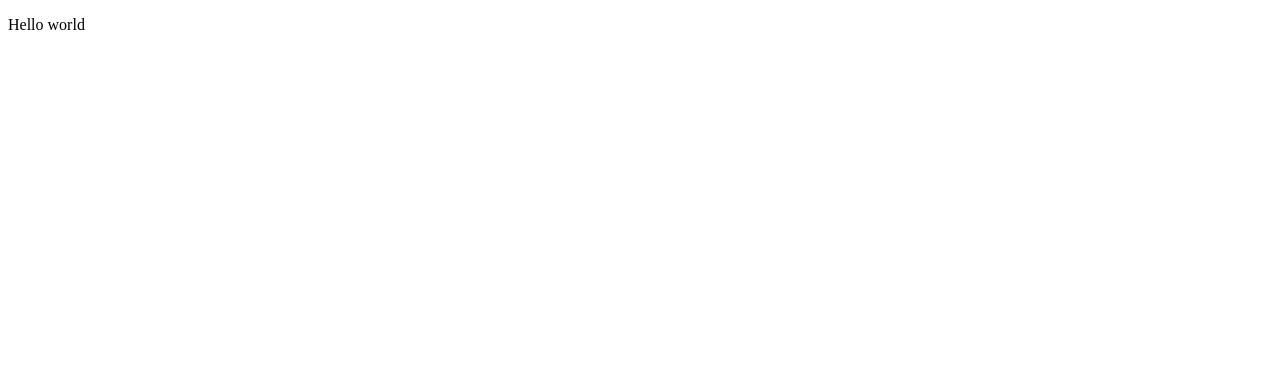
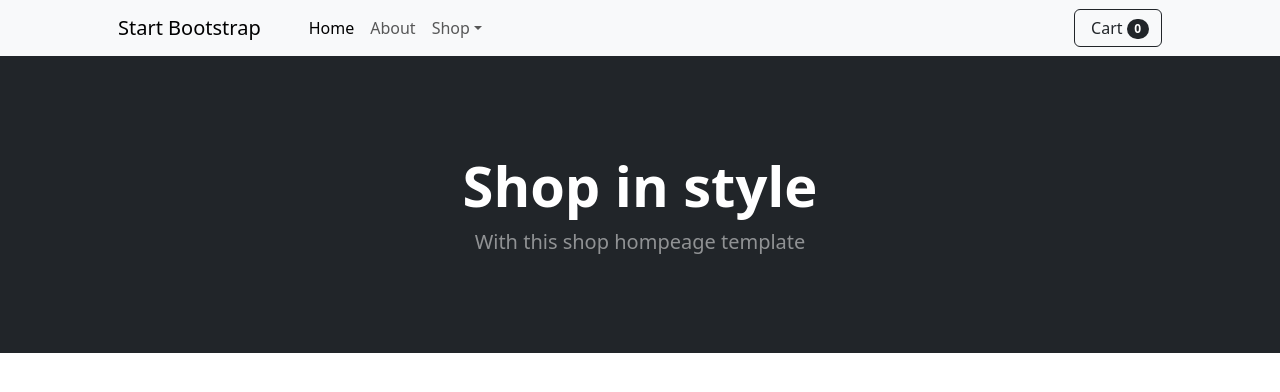
Before and after one commit to KumaranMba/React-Day-3-task, a React (Vite) app: page / in a window 1280 px wide. Shown: the top 392 px of the page. Built offline with nearby package versions, Linux system fonts and the light colour scheme.

Commit message:
creating a card component

```diff
--- a/index.html
+++ b/index.html
@@ -4,10 +4,14 @@
     <meta charset="UTF-8" />
     <link rel="icon" type="image/svg+xml" href="./src/assets/react.svg" />
     <meta name="viewport" content="width=device-width, initial-scale=1.0" />
-    <title>Vite + React</title>
+    <title> React</title>
+    <link href="https://cdn.jsdelivr.net/npm/bootstrap@5.3.3/dist/css/bootstrap.min.css"
+    rel="stylesheet" integrity="sha384-QWTKZyjpPEjISv5WaRU9OFeRpok6YctnYmDr5pNlyT2bRjXh0JMhjY6hW+ALEwIH" crossorigin="anonymous">
   </head>
   <body>
     <div id="root"></div>
+     <script src="https://cdn.jsdelivr.net/npm/bootstrap@5.3.3/dist/js/bootstrap.bundle.min.js"
+     integrity="sha384-YvpcrYf0tY3lHB60NNkmXc5s9fDVZLESaAA55NDzOxhy9GkcIdslK1eN7N6jIeHz" crossorigin="anonymous"></script>
     <script type="module" src="/src/main.jsx"></script>
   </body>
 </html>
--- a/src/App.jsx
+++ b/src/App.jsx
@@ -1,9 +1,63 @@
 import React from 'react';
+import Card from './Components/Card';
 
 function App() {
   return (
+    // <!-- Navigation-->
     <div>
-    <p>Hello world</p>
+
+        <nav className="navbar navbar-expand-lg navbar-light bg-light">
+            <div className="container px-4 px-lg-5">
+                <a className="navbar-brand" href="#!">Start Bootstrap</a>
+                <button className="navbar-toggler" type="button" data-bs-toggle="collapse" data-bs-target="#navbarSupportedContent" aria-controls="navbarSupportedContent" aria-expanded="false" aria-label="Toggle navigation"><span className="navbar-toggler-icon"></span></button>
+                <div className="collapse navbar-collapse" id="navbarSupportedContent">
+                    <ul className="navbar-nav me-auto mb-2 mb-lg-0 ms-lg-4">
+                        <li className="nav-item"><a className="nav-link active" aria-current="page" href="#!">Home</a></li>
+                        <li className="nav-item"><a className="nav-link" href="#!">About</a></li>
+                        <li className="nav-item dropdown">
+                            <a className="nav-link dropdown-toggle" id="navbarDropdown" href="#" role="button" data-bs-toggle="dropdown" aria-expanded="false">Shop</a>
+                            <ul className="dropdown-menu" aria-labelledby="navbarDropdown">
+                                <li><a className="dropdown-item" href="#!">All Products</a></li>
+                                <li><hr className="dropdown-divider" /></li>
+                                <li><a className="dropdown-item" href="#!">Popular Items</a></li>
+                                <li><a className="dropdown-item" href="#!">New Arrivals</a></li>
+                            </ul>
+                        </li>
+                    </ul>
+                    <form className="d-flex">
+                        <button className="btn btn-outline-dark" type="submit">
+                            <i className="bi-cart-fill me-1"></i>
+                            Cart
+                            <span className="badge bg-dark text-white ms-1 rounded-pill">0</span>
+                        </button>
+                    </form>
+                </div>
+            </div>
+        </nav>
+
+        <header className="bg-dark py-5">
+            <div className="container px-4 px-lg-5 my-5">
+                <div className="text-center text-white">
+                    <h1 className="display-4 fw-bolder">Shop in style</h1>
+                    <p className="lead fw-normal text-white-50 mb-0">With this shop hompeage template</p>
+                </div>
+            </div>
+        </header>
+
+        <section className="py-5">
+            <div className="container px-4 px-lg-5 mt-5">
+                <div className="row gx-4 gx-lg-5 row-cols-2 row-cols-md-3 row-cols-xl-4 justify-content-center">
+
+                {/* <Card/> */}
+
+
+
+             </div>
+            </div>
+
+        </section>
+
+
     </div>
   )
 }
--- /dev/null
+++ b/src/Components/Card.jsx
@@ -0,0 +1,42 @@
+import React from 'react';
+
+function Card() {
+  return (
+    <div>
+          <div className="col mb-5">
+                        <div className="card h-100">
+
+                            {/* <div className="badge bg-dark text-white position-absolute" style="top: 0.5rem; right: 0.5rem">Sale</div> */}
+
+                            <img className="card-img-top" src="https://dummyimage.com/450x300/dee2e6/6c757d.jpg" alt="..." />
+
+                            <div className="card-body p-4">
+                                <div className="text-center">
+
+                                    <h5 className="fw-bolder">Special Item</h5>
+
+                                    <div className="d-flex justify-content-center small text-warning mb-2">
+                                        <div className="bi-star-fill"></div>
+                                        <div className="bi-star-fill"></div>
+                                        <div className="bi-star-fill"></div>
+                                        <div className="bi-star-fill"></div>
+                                        <div className="bi-star-fill"></div>
+                                    </div>
+
+                                    <span className="text-muted text-decoration-line-through">$20.00</span>
+                                    $18.00
+                                </div>
+                            </div>
+
+                            <div className="card-footer p-4 pt-0 border-top-0 bg-transparent">
+                                <div className="text-center"><a className="btn btn-outline-dark mt-auto" href="#">Add to cart</a></div>
+                            </div>
+                        </div>
+                    </div>
+
+
+    </div>
+  )
+}
+
+export default Card;
```
